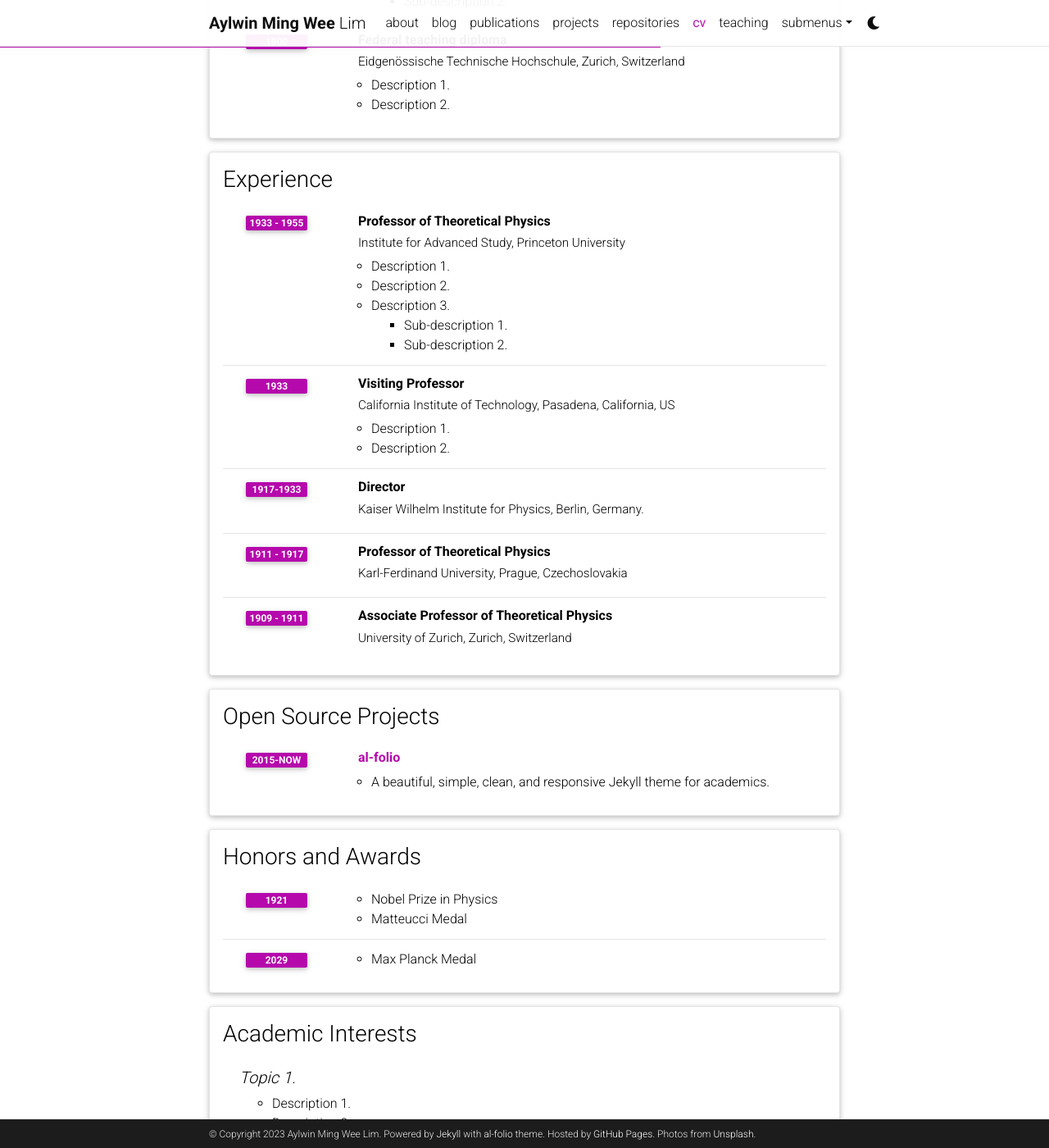
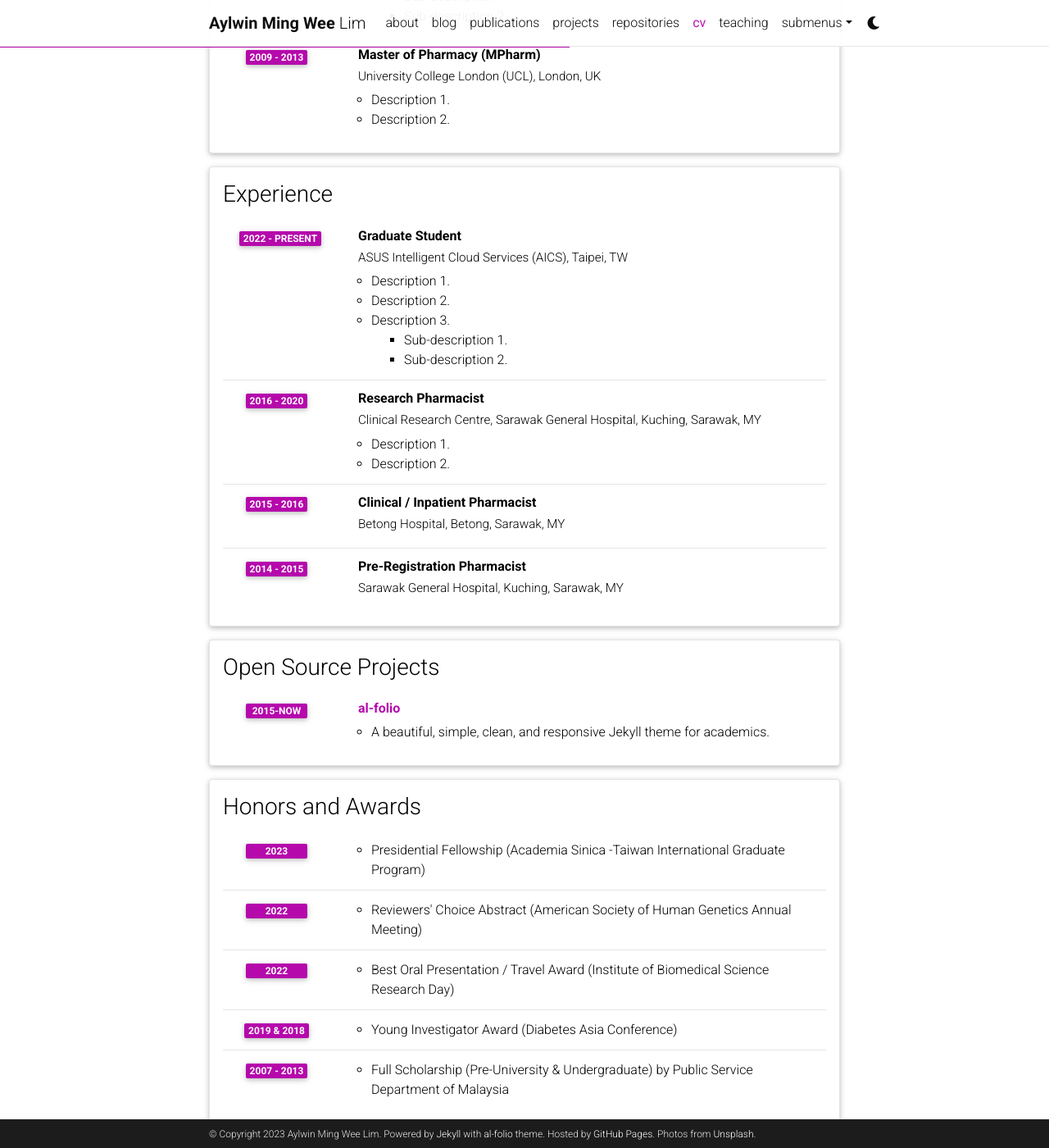
Before and after one commit to amwlim/amwlim.github.io, a Jekyll site: the page built from _pages/cv.md, in a window 1280 px wide and 1400 px high, scrolled down 627 px. Shown: the whole window at 82% size. Built offline with Jekyll 4.4.1, drawn with Linux system fonts in a browser that asks for light colours; full-size pictures stand in for the smaller copies a plugin makes; comment, search, counter and statistics services are not loaded; a style sheet for code colours, icons or effects is not loaded; some of the changed text lies outside the part shown.

Commit message:
updated CV

```diff
--- a/_data/cv.yml
+++ b/_data/cv.yml
@@ -2,18 +2,18 @@
   type: map
   contents:
     - name: Full Name
-      value: Albert Einstein
+      value: Aylwin Ming Wee Lim
     - name: Date of Birth
-      value: 14th March 1879
+      value: 1st February 1989
     - name: Languages
-      value: English, German
+      value: English, Mandarin, Malay, Chinese dialects
 
 - title: Education
   type: time_table
   contents:
-    - title: PhD
-      institution: University of Zurich, Zurich, Switzerland
-      year: 1905
+    - title: PhD (Molecular Medicine)
+      institution: National Yang Ming Chiao Tung University & Institute of Biomedical Sciences, Taipei, Taiwan
+      year: 2020 - Present
       description:
         - Description 1.
         - Description 2.
@@ -21,9 +21,9 @@
           contents:
             - Sub-description 1.
             - Sub-description 2.
-    - title: Federal teaching diploma
-      institution: Eidgenössische Technische Hochschule, Zurich, Switzerland
-      year: 1900
+    - title: Master of Pharmacy (MPharm)
+      institution: University College London (UCL), London, UK
+      year: 2009 - 2013
       description:
         - Description 1.
         - Description 2.
@@ -31,9 +31,9 @@
 - title: Experience
   type: time_table
   contents:
-    - title: Professor of Theoretical Physics
-      institution: Institute for Advanced Study, Princeton University
-      year: 1933 - 1955
+    - title: Graduate Student
+      institution: ASUS Intelligent Cloud Services (AICS), Taipei, TW
+      year: 2022 - Present
       description:
         - Description 1.
         - Description 2.
@@ -41,25 +41,22 @@
           contents:
             - Sub-description 1.
             - Sub-description 2.
-    - title: Visiting Professor
-      institution: California Institute of Technology, Pasadena, California, US
-      year: 1933
+
+    - title: Research Pharmacist
+      institution: Clinical Research Centre, Sarawak General Hospital, Kuching, Sarawak, MY
+      year: 2016 - 2020
       description:
         - Description 1.
         - Description 2.
 
-    - title: Director
-      institution: Kaiser Wilhelm Institute for Physics, Berlin, Germany.
-      year: 1917-1933
+    - title: Clinical / Inpatient Pharmacist
+      institution: Betong Hospital, Betong, Sarawak, MY
+      year: 2015 - 2016
 
-    - title: Professor of Theoretical Physics
-      institution: Karl-Ferdinand University, Prague, Czechoslovakia
-      year: 1911 - 1917
+    - title:  Pre-Registration Pharmacist
+      institution: Sarawak General Hospital, Kuching, Sarawak, MY
+      year: 2014 - 2015
       description:
-
-    - title: Associate Professor of Theoretical Physics
-      institution: University of Zurich, Zurich, Switzerland
-      year: 1909 - 1911
 
 - title: Open Source Projects
   type: time_table
@@ -71,13 +68,21 @@
 - title: Honors and Awards
   type: time_table
   contents:
-    - year: 1921
+    - year: 2023
       items:
-        - Nobel Prize in Physics
-        - Matteucci Medal
-    - year: 2029
+        - Presidential Fellowship (Academia Sinica -Taiwan International Graduate Program)
+    - year: 2022
       items:
-        - Max Planck Medal
+        - Reviewers' Choice Abstract (American Society of Human Genetics Annual Meeting)
+    - year: 2022
+      items:
+        - Best Oral Presentation / Travel Award (Institute of Biomedical Science Research Day)
+    - year: 2019 & 2018
+      items:
+        - Young Investigator Award (Diabetes Asia Conference)
+    - year: 2007 - 2013
+      items:
+        - Full Scholarship (Pre-University & Undergraduate) by Public Service Department of Malaysia
 
 - title: Academic Interests
   type: nested_list
@@ -94,4 +99,4 @@
 - title: Other Interests
   type: list
   contents:
-    - <u>Hobbies:</u> Hobby 1, Hobby 2, etc.
+    - <u>Hobbies:</u> Cooking, Reading, Chilling with Netflix
```
Also changed, not shown: _pages/about.md (+3 -3 lines).
